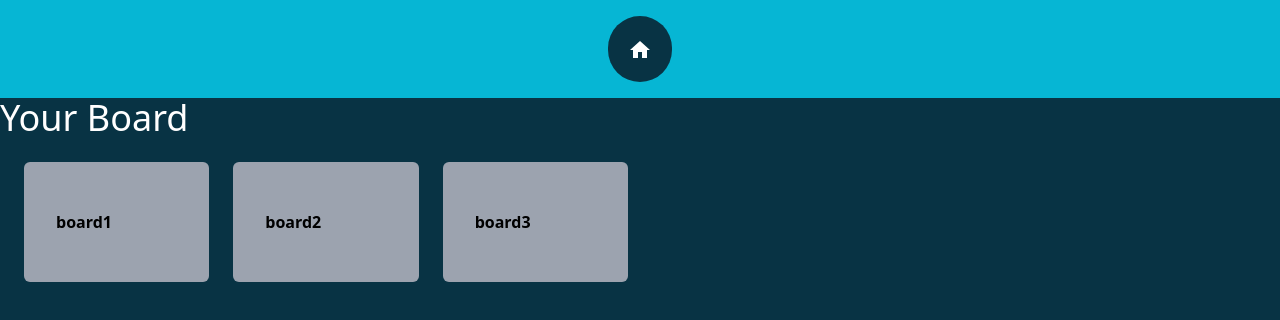
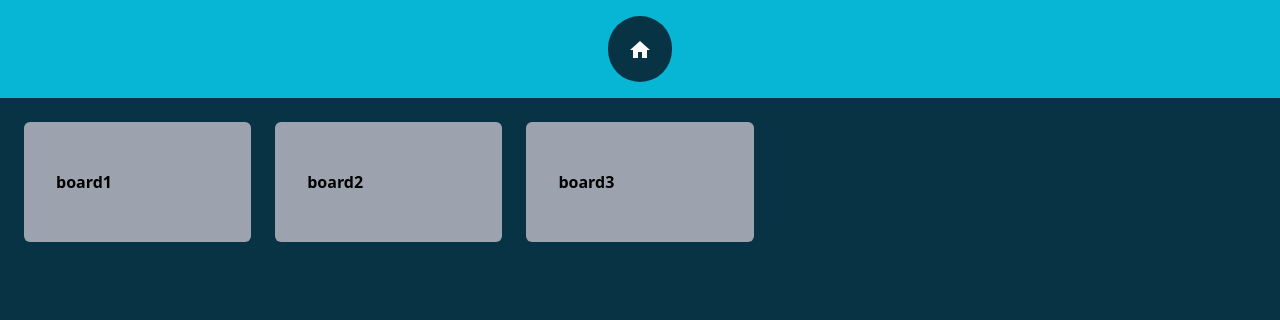
Before and after one commit to rm-ryou/react_play_ground, a React (Vite) app: page / in a window 1280 px wide. Shown: the top 320 px of the page. Built offline with nearby package versions, Linux system fonts and the light colour scheme.

Commit message:
add can drag & drop board

```diff
--- a/src/features/Boards/components/Boards.tsx
+++ b/src/features/Boards/components/Boards.tsx
@@ -1,6 +1,6 @@
 import { useState } from 'react';
-import { DndContext, DragOverlay } from '@dnd-kit/core';
-import { rectSortingStrategy, SortableContext } from '@dnd-kit/sortable';
+import { DndContext, DragEndEvent } from '@dnd-kit/core';
+import { arrayMove, rectSortingStrategy, SortableContext } from '@dnd-kit/sortable';
 import BoardList from 'features/Boards/components/BoardList';
 
 import { boardData } from 'data/boards';
@@ -9,22 +9,32 @@ import { Board } from 'domains/types';
 const Boards = () => {
   const [boards, setBoards] = useState<Board[]>(boardData);
 
-  const handleDragEnd = () => {
-    console.log("Druuuuuuuuug!!");
-  }
+  const handleDragEnd = (ev: DragEndEvent) => {
+    const { active, over } = ev;
+    if (over === null) {
+      return null;
+    }
+
+    if (active.id !== over.id) {
+      setBoards(boards => {
+        const oldBoardId = boards.findIndex(board => board.id === active.id);
+        const newBoardId = boards.findIndex(board => board.id === over.id);
+        return arrayMove(boards, oldBoardId, newBoardId);
+      });
+    }
+  };
 
   return (
-    <DndContext onDragEnd={handleDragEnd}>
-      <h1 className='text-4xl mb-4 text-white'>Your Board</h1>
+    <DndContext
+      onDragEnd={handleDragEnd}
+    >
       <SortableContext items={boards} strategy={rectSortingStrategy}>
-        <div className='mx-6 my-6 gap-6 grid md:grid-cols-6 lg:grid-col-5'>
-          {boardData.length > 0 && boardData.map(board => (
+        <div className='mx-6 my-6 gap-6 grid md:grid-cols-5 lg:grid-col-5'>
+          {boards.length > 0 && boards.map(board => (
             <BoardList key={board.id} board={board} id={board.id} />
           ))}
         </div>
       </SortableContext>
-      <DragOverlay>
-      </DragOverlay>
     </DndContext>
   );
 };
```
